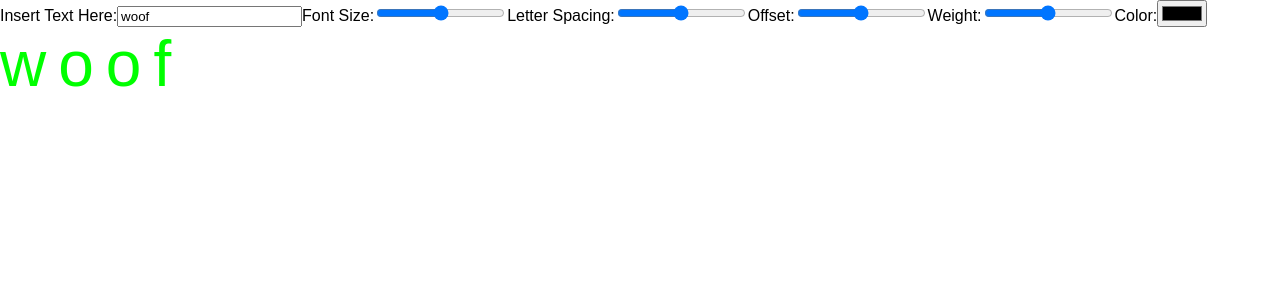
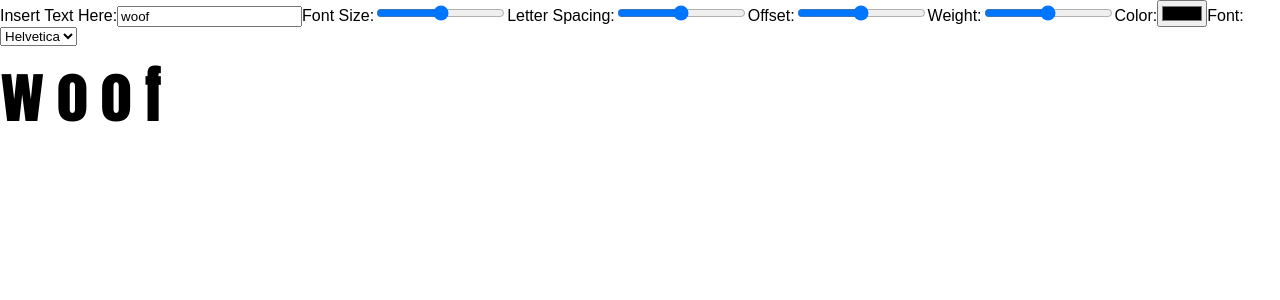
Before and after one commit to robnit/react-editor, a React (Create React App) app: page / in a window 1280 px wide. Shown: the top 300 px of the page. Built offline with nearby package versions, Linux system fonts and the light colour scheme.

Commit message:
add font selection dropdown

```diff
--- a/src/App.js
+++ b/src/App.js
@@ -11,7 +11,8 @@ class App extends Component {
       letterSpacing: 12,
       offset: 0,
       weight: 100,
-      color: '#00ff00'
+      color: '#000000',
+      fontFamily: 'Impact'
     };
   }
 
@@ -39,8 +40,12 @@ class App extends Component {
     this.setState({ color: value });
   }
 
+  handleFontChange(value) {
+    this.setState({ fontFamily: value });
+  }
+
   render() {
-    const { outputText, fontSize, letterSpacing, offset, weight, color } = this.state;
+    const { outputText, fontSize, letterSpacing, offset, weight, color, fontFamily } = this.state;
 
     return (
       <div>
@@ -50,8 +55,9 @@ class App extends Component {
           onLetterSpacingChange={letterSpacing => this.handleLetterSpacingChange(letterSpacing)}
           onOffsetChange={offset => this.handleOffsetChange(offset)}
           onFontWeightChange={weight => this.handleFontWeightChange(weight)}
-          onColorChange={color => this.handleColorChange(color)}/>
-        <Text outputText={outputText} fontSize={fontSize} letterSpacing={letterSpacing} offset={offset}  weight={weight} color={color} />
+          onColorChange={color => this.handleColorChange(color)}
+          onFontChange={fontFamily => this.handleFontChange(fontFamily)}/>
+        <Text outputText={outputText} fontSize={fontSize} letterSpacing={letterSpacing} offset={offset}  weight={weight} color={color} fontFamily={fontFamily}  />
       </div>
     );
   }
@@ -60,7 +66,7 @@ class App extends Component {
 
 class Controls extends Component {
   render() {
-    const { outputText, onTextChange, fontSize, onFontSizeChange, letterSpacing, onLetterSpacingChange, onOffsetChange, offset, weight, onFontWeightChange, color, onColorChange } = this.props;
+    const { outputText, onTextChange, fontSize, onFontSizeChange, letterSpacing, onLetterSpacingChange, onOffsetChange, offset, weight, onFontWeightChange, color, onColorChange, fontFamily, onFontChange } = this.props;
 
     return (
       <div>
@@ -94,6 +100,15 @@ class Controls extends Component {
           <input name="color" value={color} type="color"
             onChange={({ target }) => onColorChange(target.value)}/>
         </label>
+        <label>
+          Font:
+          {/* Question: How to get default value to properly work for font dropdown? */}
+          <select name="fontFamily" selected={fontFamily} onChange={({ target }) => onFontChange(target.value)}>
+            <option value="Helvetica">Helvetica</option>
+            <option value="Impact">Impact</option>
+            <option value="Times">Times</option>
+          </select>
+        </label>
       </div>
     );
   }
@@ -102,7 +117,7 @@ class Controls extends Component {
 class Text extends Component {
   render() {
 
-    const { outputText, fontSize, letterSpacing, offset, weight, color } = this.props;
+    const { outputText, fontSize, letterSpacing, offset, weight, color, fontFamily } = this.props;
 
     return (
       <div>
@@ -113,7 +128,8 @@ class Text extends Component {
               letterSpacing:letterSpacing + 'px',
               paddingLeft:offset + '%',
               fontWeight:weight,
-              color: color
+              color:color,
+              fontFamily: fontFamily
             }}>{outputText}</span>
           </label>
         </div>
```
